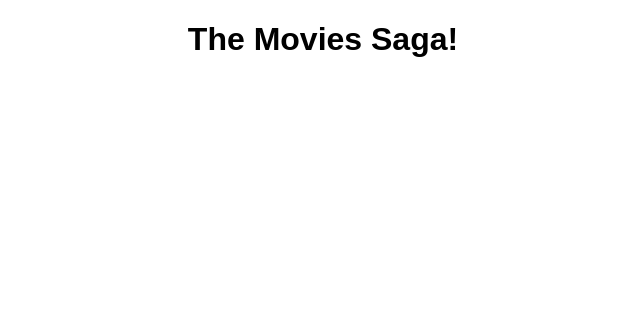
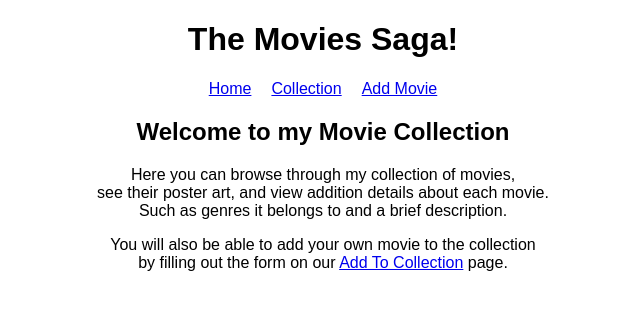
Before and after one commit to GKanwischer/Movie_sagas, a React (Create React App) app: page /#/ in a window 1280 px wide. Shown: the top 310 px of the page, without its empty margins (317-957 px from the left). Built offline with nearby package versions, Linux system fonts and the light colour scheme.

Commit message:
Added navigation links

```diff
--- a/package.json
+++ b/package.json
@@ -4,7 +4,10 @@
   "private": true,
   "proxy": "http://localhost:5000",
   "dependencies": {
+    "@emotion/react": "^11.11.1",
+    "@emotion/styled": "^11.11.0",
     "@material-ui/core": "^4.11.3",
+    "@mui/material": "^5.13.4",
     "axios": "^0.21.1",
     "pg": "^8.2.1",
     "react": "^17.0.1",
--- a/src/components/App/App.css
+++ b/src/components/App/App.css
@@ -22,3 +22,7 @@
   from { transform: rotate(0deg); }
   to { transform: rotate(360deg); }
 }
+
+nav a{
+  margin: 10px;
+}
--- a/src/components/App/App.js
+++ b/src/components/App/App.js
@@ -1,24 +1,44 @@
-import { HashRouter as Router, Route, Switch, NavLink } from 'react-router-dom';
+import { HashRouter as Router, Route, Switch, NavLink, Link } from 'react-router-dom';
 import './App.css';
+
+// Component imports
+import Home from '../Home/Home';
 import MovieList from '../MovieList/MovieList'
 import Details from '../Details/Details';
+import MovieForm from '../MovieForm/MovieForm';
 
 function App() {
+
+  const Header = () => {
+
+    return (
+      <>
+        <h1>The Movies Saga!</h1>
+        <nav>
+          <NavLink to="/">Home</NavLink>
+          <NavLink to="/movies">Collection</NavLink>
+          <NavLink to="/movie_form">Add Movie</NavLink>
+        </nav></>
+    )
+  }
+
   return (
     <div className="App">
-      <h1>The Movies Saga!</h1>
       <Router>
+        <Header />
         <Switch>
-          {/* <Route exact path="/">
+          <Route exact path="/">
             <Home />
-          </Route> */}
+          </Route>
           <Route path="/movies/details/:id" >
             <Details />
           </Route>
           <Route path="/movies">
             <MovieList />
           </Route>
-          {/* Add Movie page */}
+          <Route path="/movie_form">
+            <MovieForm />
+          </Route>
         </Switch>
       </Router>
     </div>
--- /dev/null
+++ b/src/components/Home/Home.jsx
@@ -0,0 +1,18 @@
+import { Link } from 'react-router-dom';
+import './Home.css';
+
+export default function Home(){
+
+    return(
+        <div>
+            <h2> Welcome to my Movie Collection</h2>
+            <p>Here you can browse through my collection of movies, <br/>
+                see their poster art, and view addition details about each movie. <br/>
+                 Such as genres it belongs to and a brief description.
+            </p>
+            <p>You will also be able to add your own movie to the collection<br/>
+                by filling out the form on our <Link to="/movie_form">Add To Collection</Link> page.
+            </p>
+        </div>
+    )
+}
--- /dev/null
+++ b/src/components/MovieForm/MovieForm.jsx
@@ -0,0 +1,10 @@
+
+
+export default function MovieForm(){
+
+    return(
+        <>
+        <p>Test</p>
+        </>
+    )
+}
```
Also changed, not shown: src/components/Home/Home.css (added), src/components/MovieForm/MovieForm.css (added), 1 other file (tests, documents, lock files or other folders).
